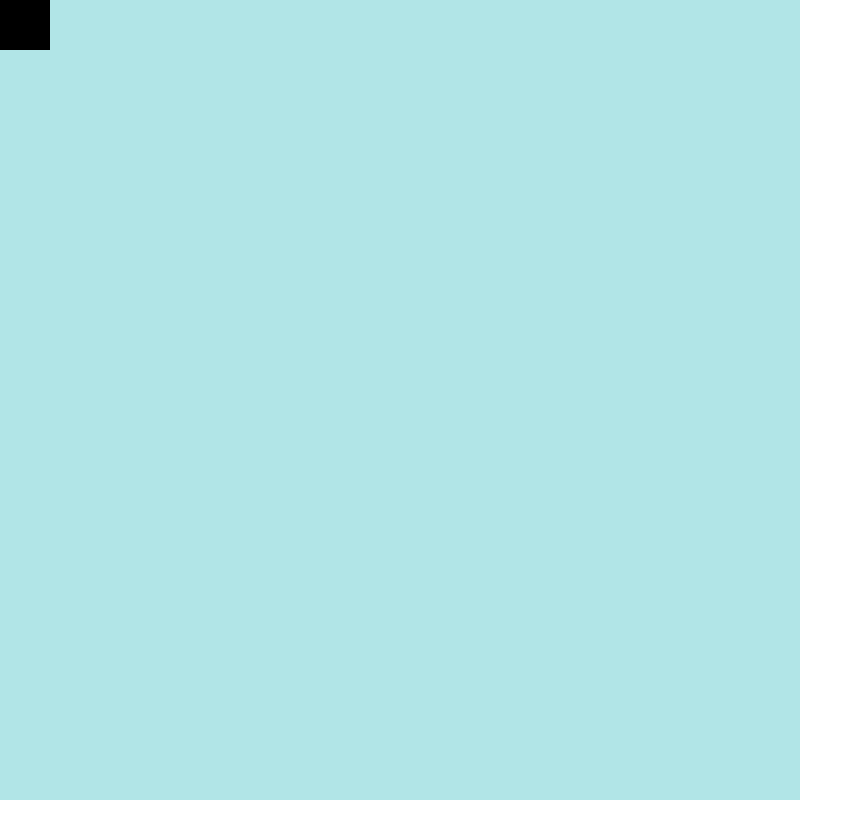
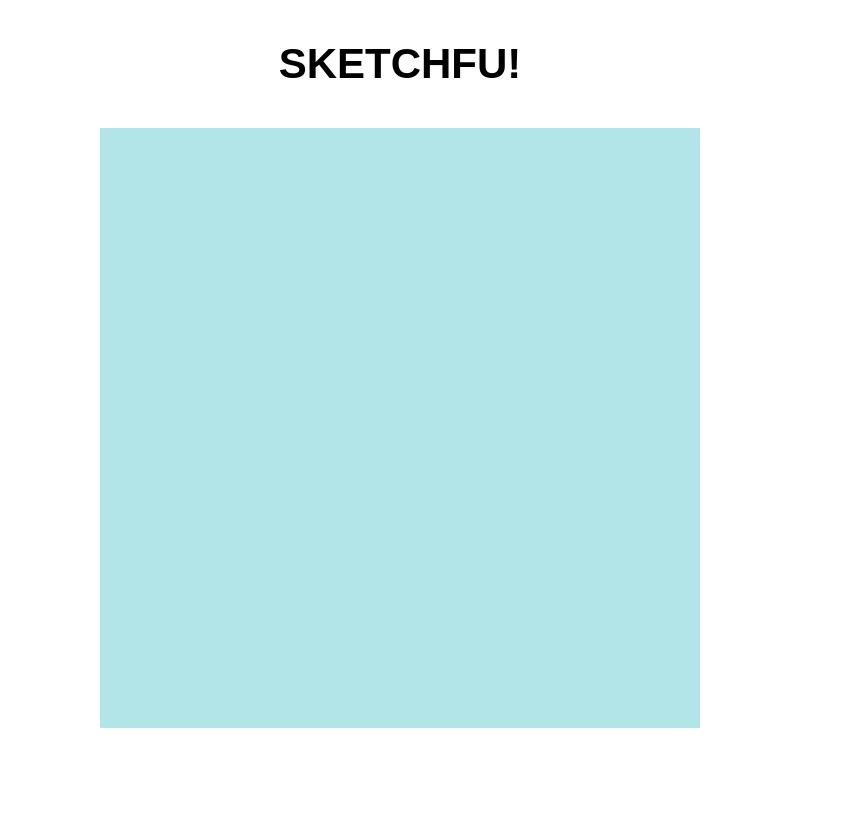
Before and after one commit to DevTheTester/ETCH-A-SKETCH, a plain HTML site: page index.html in a window 1280 px wide. Shown: the whole page, without its empty margins (0-863 px from the left). Before the commit the page ends 800 px from the top, so only its background shows below. Drawn offline with Linux system fonts and the light colour scheme.

Commit message:
Add header add space around grid, center items.
Create header inside flex box and center, create another flexbox to hold
grid and center inside viewport with space to both sides

```diff
--- a/index.html
+++ b/index.html
@@ -9,6 +9,11 @@
     <script src="myscripts.js" defer></script>
 </head>
 <body>
+    <div class="flex-container">
+        <div class="header">SKETCHFU!</div>
+    </div>
+    <div class="flex-container-body">
     <div class="grid-container"></div>
+    </div>
 </body>
 </html>
--- a/styles.css
+++ b/styles.css
@@ -10,10 +10,28 @@ html, body {
     box-sizing: border-box;
 }
 
+.flex-container {
+    display:flex;
+    justify-content: center;
+}
+
+.header {
+    padding: 5%;
+    font-size: 42px;
+    font-weight: 800;
+}
+
+.flex-container-body {
+    display:flex;
+    justify-content: center;
+    height: 100%;
+    width: 100%;
+}
+
 .grid-container {
     display: grid;
-    height: 100%;
-    width: 100%;
+    height: 75%;
+    width: 75%;
     grid-template-columns: repeat(16, 1fr);
     grid-template-rows: repeat(16, 1fr);
 }
```
